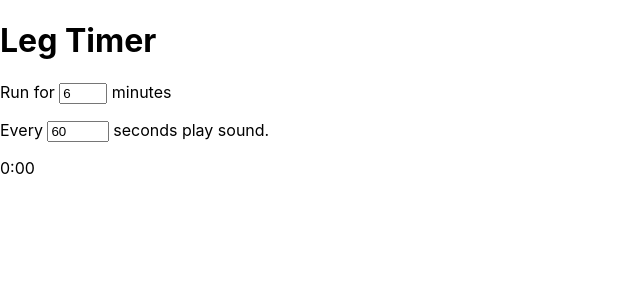
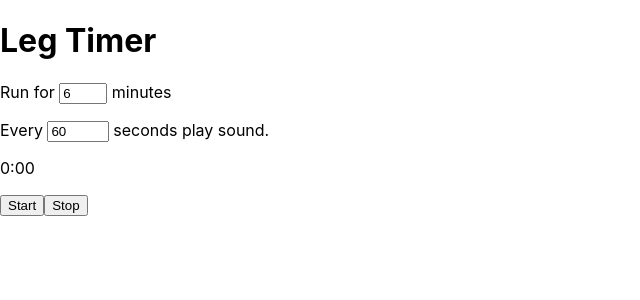
Before and after one commit to trflagg/LegTimer, a React (Create React App) app: page / in a window 1280 px wide. Shown: the top 300 px of the page, without its empty margins (0-640 px from the left). Built offline with nearby package versions, Linux system fonts and the light colour scheme.

Commit message:
Add buttons to start and stop timer

```diff
--- a/src/App.js
+++ b/src/App.js
@@ -18,6 +18,7 @@ class App extends Component {
       cueSeconds: 60,
       lengthInMinutes: 6,
       seconds: 0,
+      running: false,
     };
   }
 
@@ -33,6 +34,29 @@ class App extends Component {
     });
   }
 
+  handleStartClick = () => {
+    if (!this.state.running) {
+      this.interval = setInterval(() => {
+        this.setState({
+          seconds: this.state.seconds+1,
+        });
+      }, 1000);
+
+      this.setState({
+        running: true,
+      });
+    }
+  }
+
+  handleStopClick = () => {
+    if (this.state.running) {
+      clearInterval(this.interval);
+      this.setState({
+        running: false,
+      });
+    }
+  }
+
   render() {
     const { cueSeconds, lengthInMinutes, seconds } = this.state;
     return (
@@ -42,6 +66,8 @@ class App extends Component {
         <p>Every <CueSeconds value={cueSeconds} onChange={this.handleCueSecondsChange} type='number' /> seconds play sound.</p>
 
         <Timer seconds={seconds} />
+        <button onClick={this.handleStartClick}>Start</button>
+        <button onClick={this.handleStopClick}>Stop</button>
       </div>
     );
   }
--- a/src/Timer.js
+++ b/src/Timer.js
@@ -5,7 +5,7 @@ const Timer = ({ seconds }) => {
   let secondsRemaining = seconds % 60;
 
   if (secondsRemaining < 10) {
-    secondsRemaining += '0';
+    secondsRemaining = '0' + secondsRemaining;
   }
 
   return (
```
